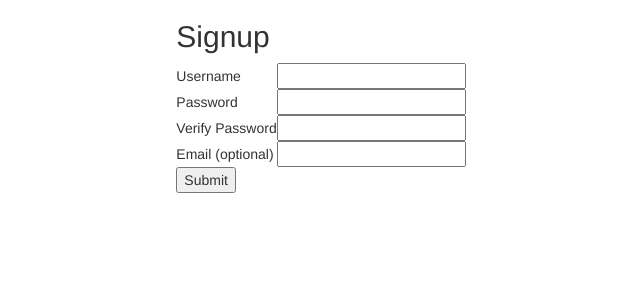
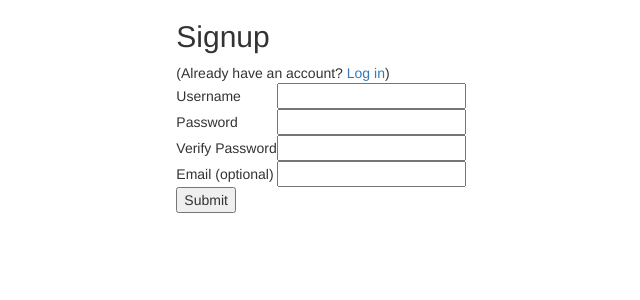
Before and after one commit to asuozzo/buildablog, a Python web app: template templates/signup.html in a window 1280 px wide. Shown: the part 90-390 px from the top of the page, without its empty margins (52-692 px from the left). Run offline with Jinja, Linux system fonts and the light colour scheme; the template is opened without the code that fills it, so the values that code supplies are empty; some libraries are stand-ins or nearby versions.

Commit message:
added links between signup and log in pages

```diff
--- a/templates/login.html
+++ b/templates/login.html
@@ -3,6 +3,7 @@
 {% block content %}
    <div class="col-xs-12 col-md-8 col-md-offset-2">
    <h2>Log In</h2>
+   (No account? <a href="/signup">Sign up</a>)
     <form method="post">
       <table>
         <tr>
--- a/templates/signup.html
+++ b/templates/signup.html
@@ -3,6 +3,7 @@
 {% block content %}
    <div class="col-xs-12 col-md-8 col-md-offset-2">
    <h2>Signup</h2>
+   (Already have an account? <a href="/login">Log in</a>)
     <form method="post">
       <table>
         <tr>
```
